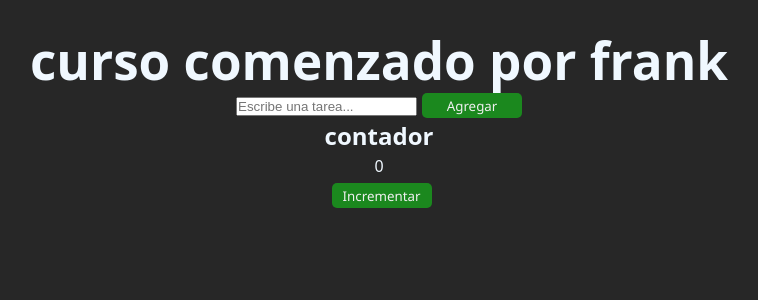
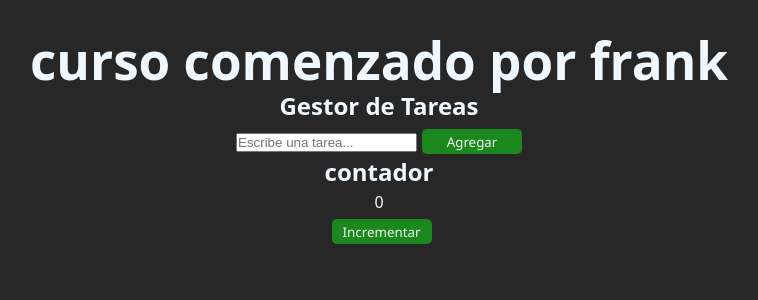
Before and after one commit to franciscojcc007/react_curso, a React (Vite) app in the folder MAGIA-REACT/: page / in a window 1280 px wide. Shown: the top 300 px of the page, without its empty margins (261-1019 px from the left). Built offline with nearby package versions, Linux system fonts and the light colour scheme.

Commit message:
se refactoriza el componente Form para mejorar la estructura y la claridad del código, reemplazando el botón HTML por el componente Button

```diff
--- a/MAGIA-REACT/src/components/form/form.jsx
+++ b/MAGIA-REACT/src/components/form/form.jsx
@@ -1,9 +1,11 @@
 import './form.css'
 import '../button/button.css'
-// import { FaPlus, FaEdit, FaTrash } from 'react-icons/fa'
+import { Button } from '../button/Button';
 
-const Form = ({ value, onChange, onAddTask }) => {
+export const Form = ({ value, onChange, onAddTask }) => {
   return (
+    <section>
+      <h2>Gestor de Tareas</h2>
       <div>
         <input
           type="text"
@@ -11,9 +13,8 @@ const Form = ({ value, onChange, onAddTask }) => {
           onChange={(e) => onChange(e.target.value)}
           placeholder="Escribe una tarea..."
         />
-      <button onClick={onAddTask} className='btn' >Agregar</button>
+        <Button label="Agregar" parentMethod={onAddTask} />
       </div>
+    </section>
   );
 };
-
-export { Form };
```
Lines whose indentation alone changed are shown as unchanged.
